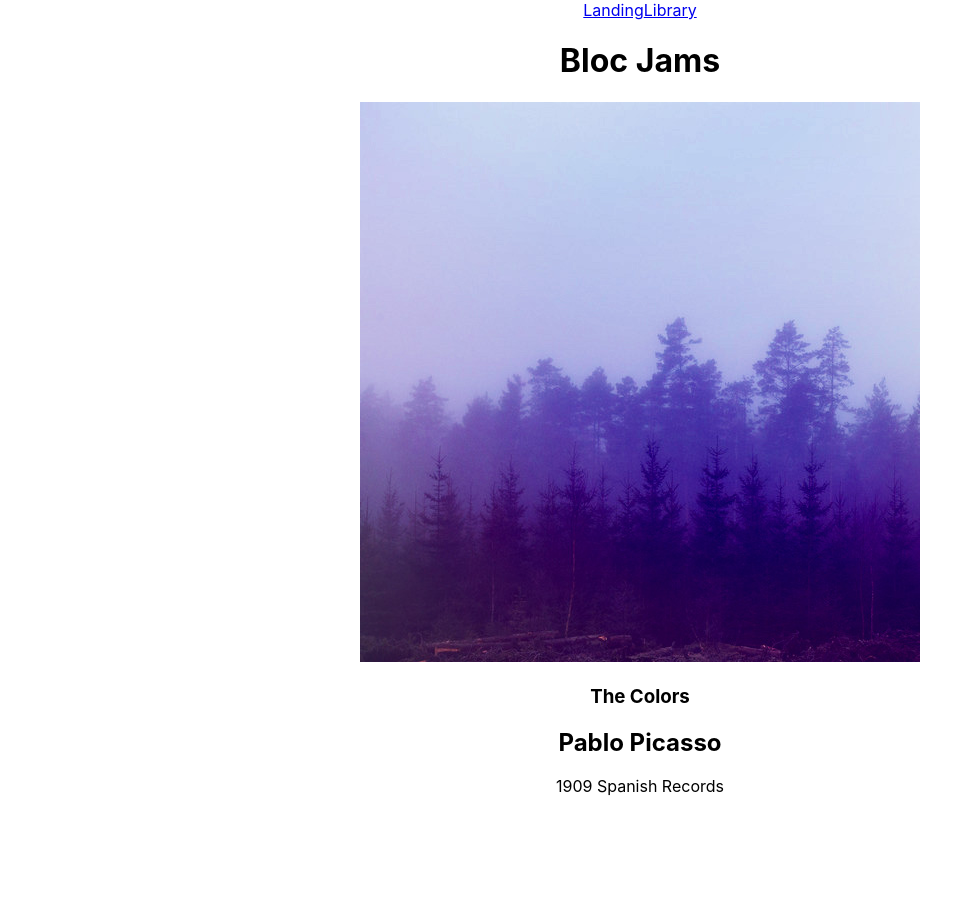
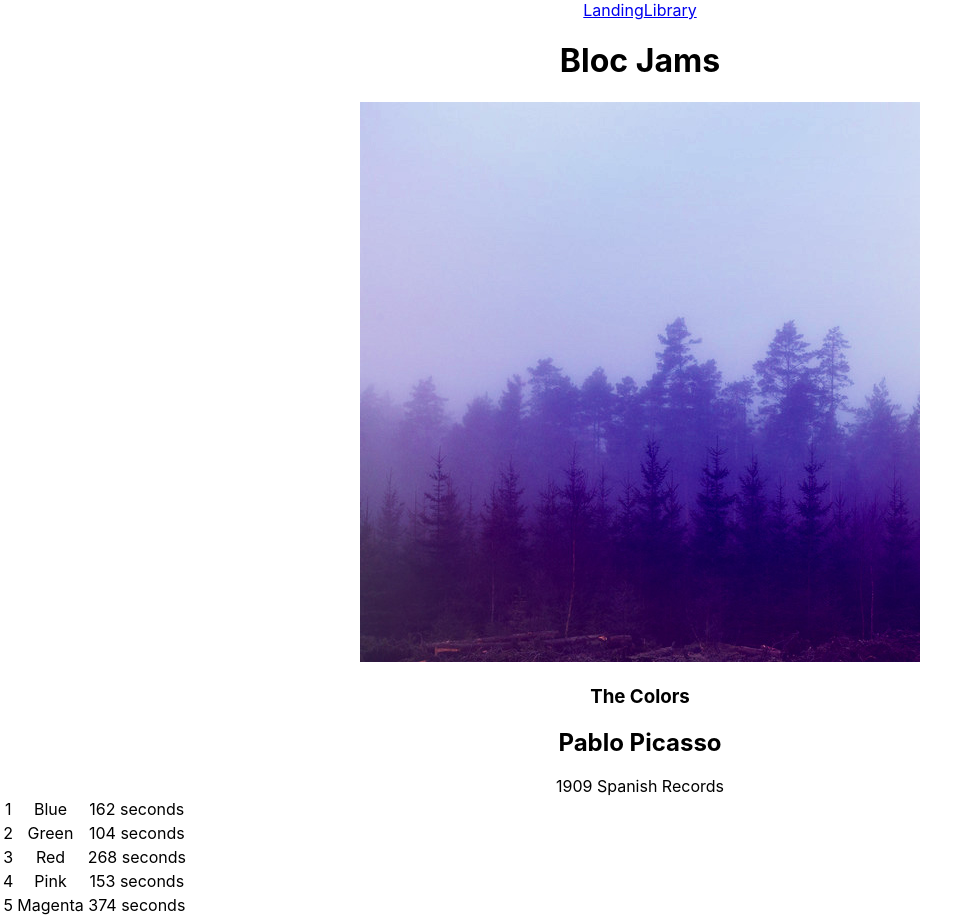
Before and after one commit to bstones1225/bloc-jams-react, a React (Create React App) app in the folder bloc-jams-react/: page /album/the-colors in a window 1280 px wide. Shown: the whole page, without its empty margins (0-979 px from the left). Before the commit the page ends 800 px from the top, so only its background shows below. Built offline with nearby package versions, Linux system fonts and the light colour scheme.

Commit message:
Bloc Jams Assignment 6 Album

```diff
--- a/bloc-jams-react/src/components/Album.js
+++ b/bloc-jams-react/src/components/Album.js
@@ -31,6 +31,15 @@ class Album extends Component {
             <col id="song-duration-column" />
           </colgroup>
           <tbody>
+          {
+          this.state.album.songs.map((songList, index) =>
+            <tr key={index}>
+            <td>{index + 1}</td>
+            <td>{songList.title}</td>
+            <td>{Math.round(songList.duration) + " seconds"}</td>
+            </tr>
+          )
+          }
           </tbody>
           </table>
        </section>
```
